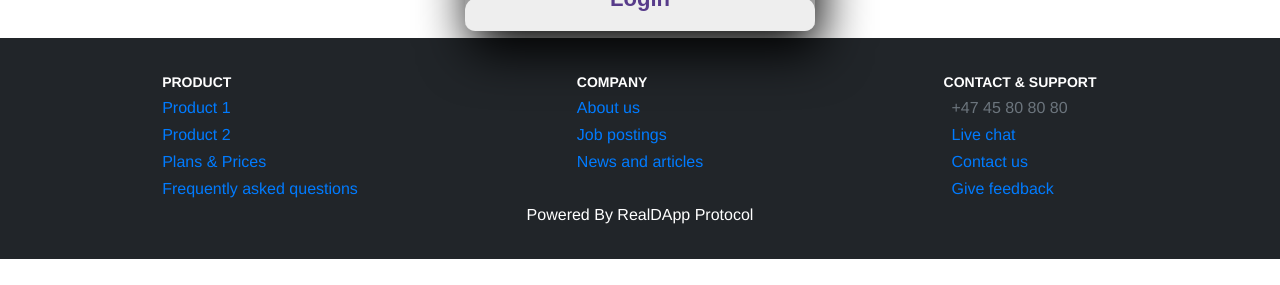
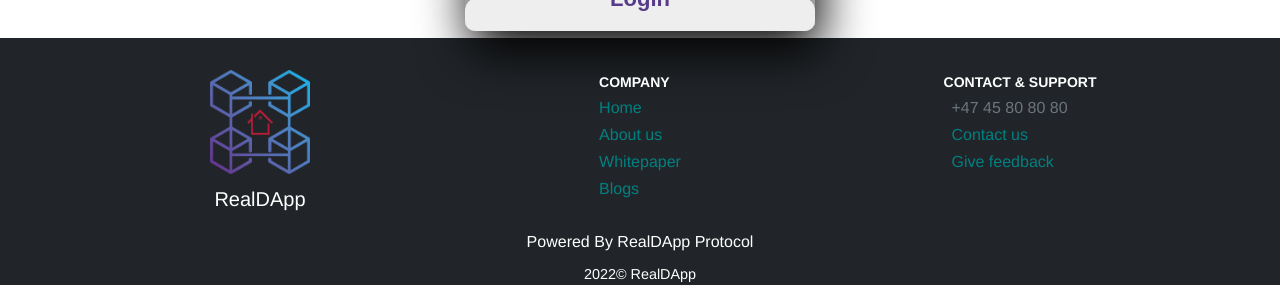
Before and after one commit to Raj6939/RealDApp2.0-frontend, a Vue app in the folder realdapp-frontend/: page / in a window 1280 px wide. Shown: the part 667-952 px from the top of the page. Before the commit the page ends 926 px from the top, so only its background shows below. Built offline with nearby package versions, Linux system fonts and the light colour scheme; grey boxes are pictures that could not be loaded; what vue-sweetalert2 would draw is missing.

Commit message:
footer added

```diff
--- a/realdapp-frontend/src/App.vue
+++ b/realdapp-frontend/src/App.vue
@@ -34,20 +34,9 @@
     <div class="row">
       <div class="col-md-4 footer-column">
         <ul class="nav flex-column">
-          <li class="nav-item">
-            <span class="footer-title">Product</span>
-          </li>
-          <li class="nav-item">
-            <a class="nav-link" href="#">Product 1</a>
-          </li>
-          <li class="nav-item">
-            <a class="nav-link" href="#">Product 2</a>
-          </li>
-          <li class="nav-item">
-            <a class="nav-link" href="#">Plans & Prices</a>
-          </li>
-          <li class="nav-item">
-            <a class="nav-link" href="#">Frequently asked questions</a>
+          <li class="nav-item" id="logoandtext">
+            <img src="./assets/logoonly1.png" alt="Kitten" width="100px" title="RealDApp2.0">
+            <p class="realtext">RealDApp</p>
           </li>
         </ul>
       </div>
@@ -57,13 +46,16 @@
             <span class="footer-title">Company</span>
           </li>
           <li class="nav-item">
+            <a class="nav-link" href="#">Home</a>
+          </li>
+          <li class="nav-item">
             <a class="nav-link" href="#">About us</a>
           </li>
           <li class="nav-item">
-            <a class="nav-link" href="#">Job postings</a>
+            <a class="nav-link" href="#">Whitepaper</a>
           </li>
           <li class="nav-item">
-            <a class="nav-link" href="#">News and articles</a>
+            <a class="nav-link" href="#">Blogs</a>
           </li>
         </ul>
       </div>
@@ -74,9 +66,6 @@
           </li>
           <li class="nav-item">
             <span class="nav-link"><i class="fas fa-phone"></i>+47 45 80 80 80</span>
-          </li>
-          <li class="nav-item">
-            <a class="nav-link" href="#"><i class="fas fa-comments"></i>Live chat</a>
           </li>
           <li class="nav-item">
             <a class="nav-link" href="#"><i class="fas fa-envelope"></i>Contact us</a>
@@ -91,6 +80,7 @@
 
     <div id="copyright">
       <span>Powered By RealDApp Protocol</span>
+      <span class="quick-links">2022&copy; RealDApp </span>
     </div>
 
 
@@ -127,9 +117,12 @@
 .ml-auto{
   padding-right: 25%;
 }
-
+#logoandtext{
+  cursor:pointer;
+}
 #copyright span{
-  // text-align:left;
+  display:flex;
+justify-content: center;
   color:white;
 }
 $link-light-grey: #6c757d;
@@ -179,9 +172,14 @@
   .nav-item {
     .nav-link {
       padding: 0.1rem 0;
+      color:teal;
+    }
+    .nav-link:hover{
+      color:white;
     }
     span.nav-link {
       color: $link-light-grey;
+      // color:white;
     }
     span.footer-title {
       font-size: 14px;
@@ -234,10 +232,11 @@
   text-transform: none;
   font-family: Montserrat, "Helvetica Neue", Helvetica, Arial, sans-serif;
 }
-
-// .fa-ellipsis-h {
-//   color: white;
-//   padding: 2rem 0;
-// }
+.realtext{
+  margin-top:10px;
+  font-size:20px;
+  color:white;
+  text-align:center;
+}
 
 </style>
--- a/realdapp-frontend/src/views/Moderator.vue
+++ b/realdapp-frontend/src/views/Moderator.vue
@@ -120,21 +120,6 @@
         <div class="col-md-4 py-2" v-for="properties in allProperties"
         :key="properties._id">
           <div class="card h-100">
-         <div>
-            <!-- <img src="../assets/prop1.jpeg" class="py-2" alt="Kitten" height="100" width="200" title="RealDApp2.0"> -->
-             <b-carousel class="story-carousel py-2" controls indicators :interval="0">
-                <b-carousel-slide v-for="n in 4" :text="'RealDApp ' + n" :key="n">
-                  <template #img>
-                    <b-img class="imgslide"
-                      fluid-grow
-
-                      :src="'https://picsum.photos/1024/480/?image=' + n"
-                      alt="Random image"
-                    ></b-img>
-                  </template>
-                </b-carousel-slide>
-              </b-carousel>
-             </div>
             <div class="card-body d-flex flex-column align-items-center">
               <h5 class="card-title">{{properties.prop_landmark}} </h5>
               <p class="card-text" style="font-weight:bold">{{properties.prop_area}}sq.ft</p>
@@ -191,7 +176,7 @@
     allProperties:[],
   isPropEditing:false,
   selected:{
-    metamask_address:'0x39613B3F3B4260287537AA25FD40aFe1BE371D98',
+    metamask_address:'',
     // prop_id: '',
     prop_area:'',
     prop_house_no:'',
@@ -321,7 +306,7 @@
 // },
 clearAll(){
   this.selected={
-    metamask_address:'0x39613B3F3B4260287537AA25FD40aFe1BE371D98',
+    metamask_address:'',
     // prop_id: '',
     prop_area:'',
     prop_house_no:'',
--- a/realdapp-frontend/src/views/Profile.vue
+++ b/realdapp-frontend/src/views/Profile.vue
@@ -113,23 +113,6 @@
         <div class="col-md-4 py-2" v-for="properties in user.properties"
         :key="properties._id">
           <div class="card h-100">
-            <div>
-            <!-- <img src="../assets/prop1.jpeg" class="py-2" alt="Kitten" height="100" width="200" title="RealDApp2.0"> -->
-             <b-carousel class="story-carousel py-2" controls indicators :interval="0">
-                <b-carousel-slide v-for="n in 4" :text="'RealDApp ' + n" :key="n">
-                  <template #img>
-                    <b-img class="imgslide"
-                      fluid-grow
-
-                      :src="'https://picsum.photos/1024/480/?image=' + n"
-                      alt="Random image"
-                    ></b-img>
-                  </template>
-                </b-carousel-slide>
-              </b-carousel>
-             </div>
-
-             <!--  -->
              <div class="sold_status" v-if="properties.prop_approved==false">
                <span>Comming Soon</span>
                 </div>
@@ -575,26 +558,4 @@
 .switchToggle{
 
 }
-
-/* //// */
-.imgslide{
-  /* position: initial; */
-  width: 200px;
-  height: 200px;
-}
-/* .story-carousel{
-  position: inherit;
-  width: inherit;
-} */
-/* .carousel-extra-content {
-  position: absolute;
-  right: 2em;
-  top: 1em;
-}
-.carousel-indicators {
-  top: 1em;
-}
-.carousel-caption {
-  top: 1.5em;
-} */
 </style>
```
